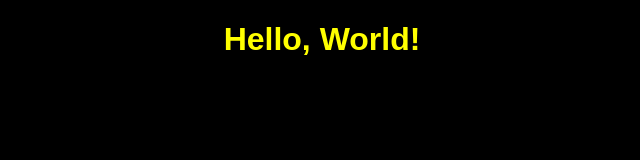
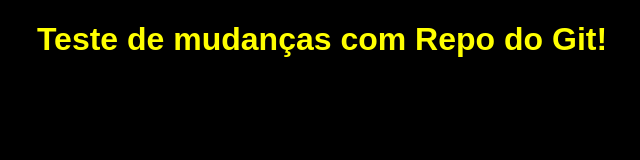
Before and after one commit to BMSantos18/bmsantos.github.io, a plain HTML site: page index.html in a window 1280 px wide. Shown: the whole page, without its empty margins (318-958 px from the left). Drawn offline with Linux system fonts and the light colour scheme.

Commit message:
<!-- e -->

```diff
--- a/index.html
+++ b/index.html
@@ -16,6 +16,6 @@
     </style>
 </head>
 <body>
-    <h1>Hello, World!</h1>
+    <h1>Teste de mudanças com Repo do Git!</h1>
 </body>
 </html>
```
